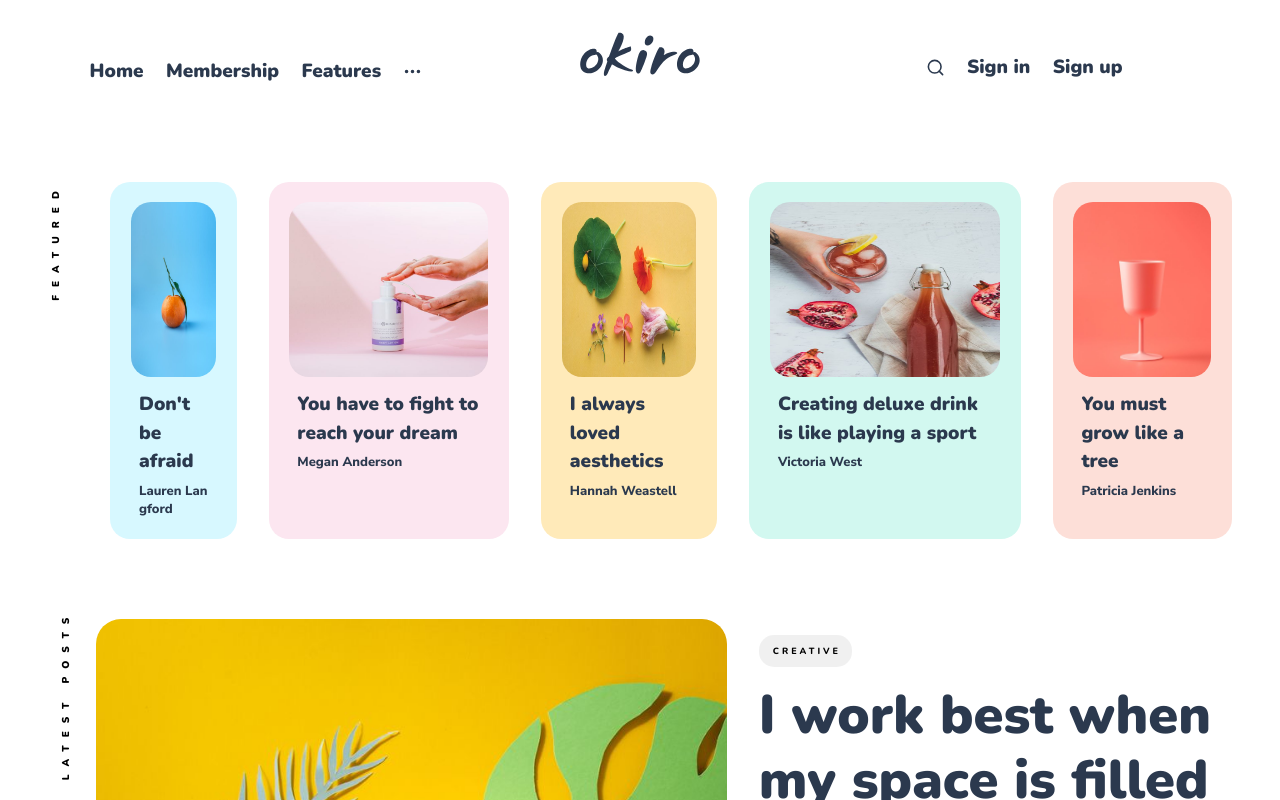
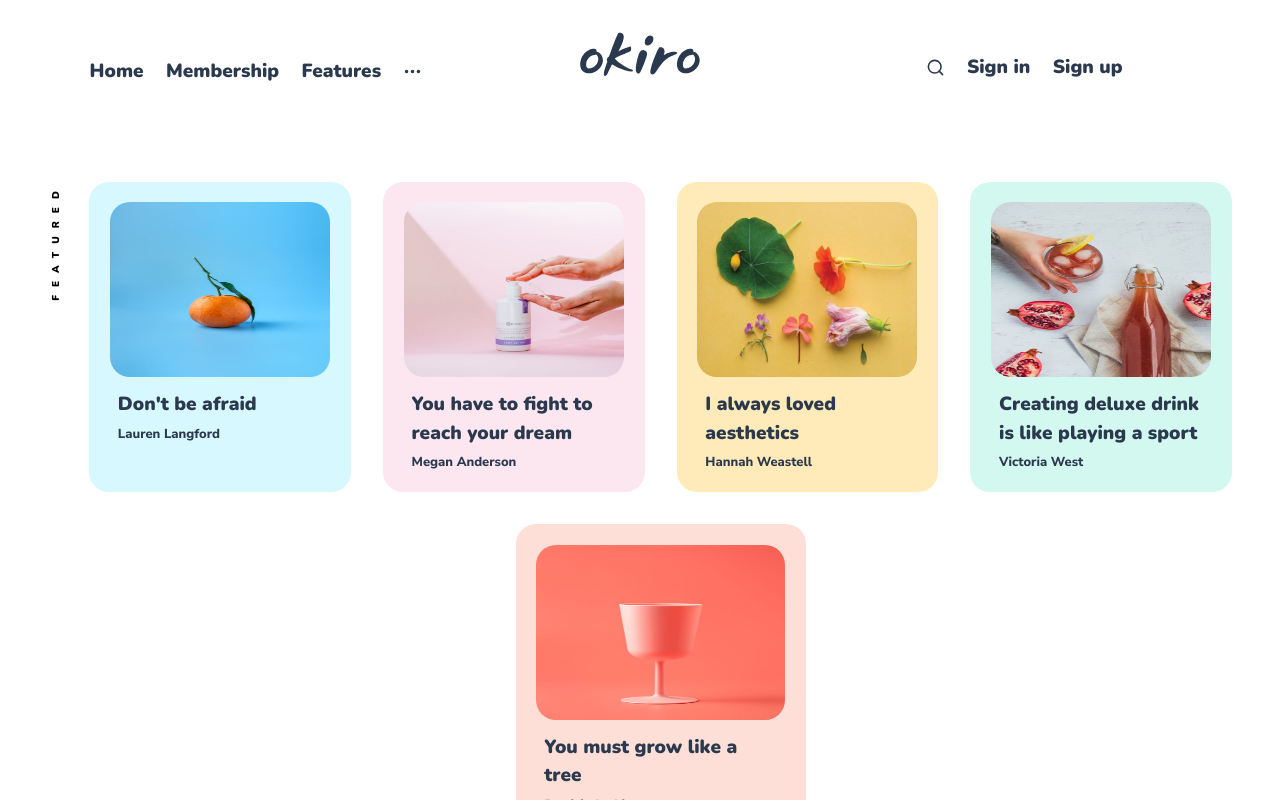
Before and after one commit to TidbitsJS/okiro, a React (Create React App) app: page / in a window 1280 px wide. Shown: the top 800 px of the page. Built offline with nearby package versions, Linux system fonts and the light colour scheme.

Commit message:
responsive postcard fix

```diff
--- a/src/components/latestpost/latestPost.css
+++ b/src/components/latestpost/latestPost.css
@@ -102,7 +102,7 @@
   }
 }
 
-@media screen and (max-width: 800px) {
+@media screen and (max-width: 900px) {
   .okiro__homepage__latest {
     flex-direction: column;
   }
--- a/src/components/postcard/postCard.css
+++ b/src/components/postcard/postCard.css
@@ -1,5 +1,9 @@
 .okiro__post-card {
-  display: inline-block;
+  flex: 1;
+  display: flex;
+  flex-direction: column;
+  min-width: 210px;
+  max-width: 290px;
 
   padding: 1.3rem;
   background: #d7f8ff;
@@ -53,3 +57,9 @@
 
   margin-top: 0.4rem;
 }
+
+@media screen and (max-width: 300px) {
+  .okiro__post-card {
+    min-width: 100%;
+  }
+}
--- a/src/components/preview/previewPosts.css
+++ b/src/components/preview/previewPosts.css
@@ -6,7 +6,7 @@
 }
 
 .okiro__hompage__previewPosts-title {
-  flex: 0.2;
+  width: 25px;
   display: flex;
   position: relative;
   margin-right: 1rem;
@@ -35,19 +35,12 @@
 
 .okiro__homepage__previewPosts-posts {
   flex: 5;
-  columns: 3 200px;
-  column-gap: 0;
-  width: 100%;
+  display: flex;
+  flex-wrap: wrap;
+  justify-content: center;
 }
 
-@media screen and (min-width: 1100px) {
-  .okiro__homepage__previewPosts-posts {
-    columns: 5 100px;
-    display: inherit;
-  }
-}
-
-@media screen and (max-width: 800px) {
+@media screen and (max-width: 900px) {
   .okiro__homepage__previewPosts {
     flex-direction: column;
   }
```
